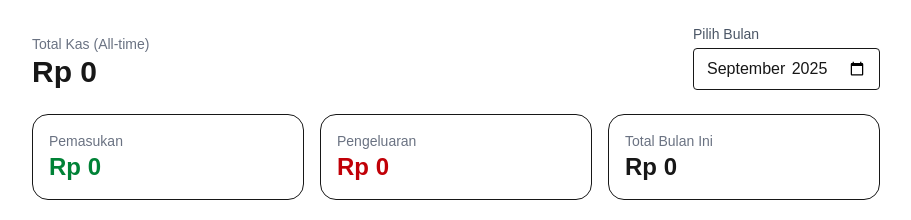
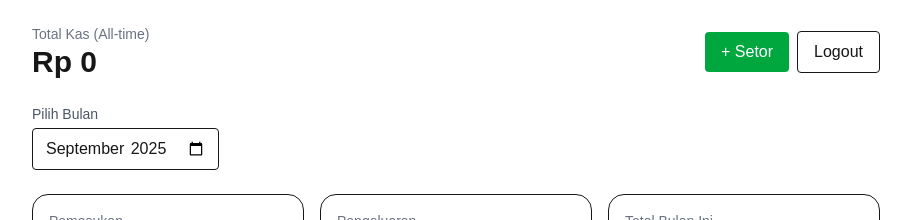
Before and after one commit to eric16644-lang/kas-pemuda, a Next.js app: page /kas in a window 1280 px wide. Shown: the top 220 px of the page, without its empty margins (184-1095 px from the left). Built offline with nearby package versions, Linux system fonts and the light colour scheme; no server answers.

Commit message:
feat(kas): add Setor and Logout buttons

```diff
--- a/src/app/kas/page.tsx
+++ b/src/app/kas/page.tsx
@@ -1,5 +1,8 @@
+// src/app/kas/page.tsx
 'use client'
 import { useEffect, useMemo, useState } from 'react'
+import { useRouter } from 'next/navigation'
+import { supabaseBrowser } from '@/lib/supabaseBrowser'
 
 type Tx = { at: string; kind: 'CREDIT' | 'DEBIT'; amount: number; note: string | null }
 type Monthly = { credit: number; debit: number; net: number }
@@ -16,6 +19,8 @@ function currentYYYYMM() {
 }
 
 export default function KasPublikPage() {
+  const router = useRouter()
+  const supabase = supabaseBrowser()
   const [month, setMonth] = useState(currentYYYYMM())
   const [sum, setSum] = useState<Summary | null>(null)
   const [err, setErr] = useState<string | null>(null)
@@ -42,22 +47,47 @@ export default function KasPublikPage() {
   const recent = useMemo(() => sum?.recent ?? [], [sum])
   const empty = useMemo(() => !loading && recent.length === 0, [loading, recent.length])
 
+  const onLogout = async () => {
+    await supabase.auth.signOut()
+    router.replace('/login')
+  }
+
   return (
     <div className="max-w-4xl mx-auto p-6 space-y-6">
-      <div className="flex items-end gap-4 flex-wrap">
+      {/* Header + tombol */}
+      <div className="flex items-center justify-between flex-wrap gap-4">
         <div>
           <div className="text-sm text-gray-500">Total Kas (All-time)</div>
           <div className="text-3xl font-semibold">{rupiah(sum?.total_all_time ?? 0)}</div>
         </div>
-
-        <div className="ml-auto">
-          <label className="block text-sm text-gray-600 mb-1">Pilih Bulan</label>
-          <input type="month" className="border rounded px-3 py-2" value={month}
-                 onChange={(e) => setMonth(e.target.value)} />
+        <div className="flex items-center gap-2">
+          <button
+            onClick={() => router.push('/setor')}
+            className="px-4 py-2 rounded bg-green-600 text-white"
+          >
+            + Setor
+          </button>
+          <button
+            onClick={onLogout}
+            className="px-4 py-2 rounded border"
+            title="Keluar dari akun"
+          >
+            Logout
+          </button>
         </div>
       </div>
 
-      {/* Rekap Bulanan (pemasukan/pengeluaran/total) */}
+      <div className="ml-auto">
+        <label className="block text-sm text-gray-600 mb-1">Pilih Bulan</label>
+        <input
+          type="month"
+          className="border rounded px-3 py-2"
+          value={month}
+          onChange={(e) => setMonth(e.target.value)}
+        />
+      </div>
+
+      {/* Rekap Bulanan */}
       <div className="grid grid-cols-1 sm:grid-cols-3 gap-4">
         <div className="rounded-2xl border p-4">
           <div className="text-sm text-gray-500">Pemasukan</div>
```
